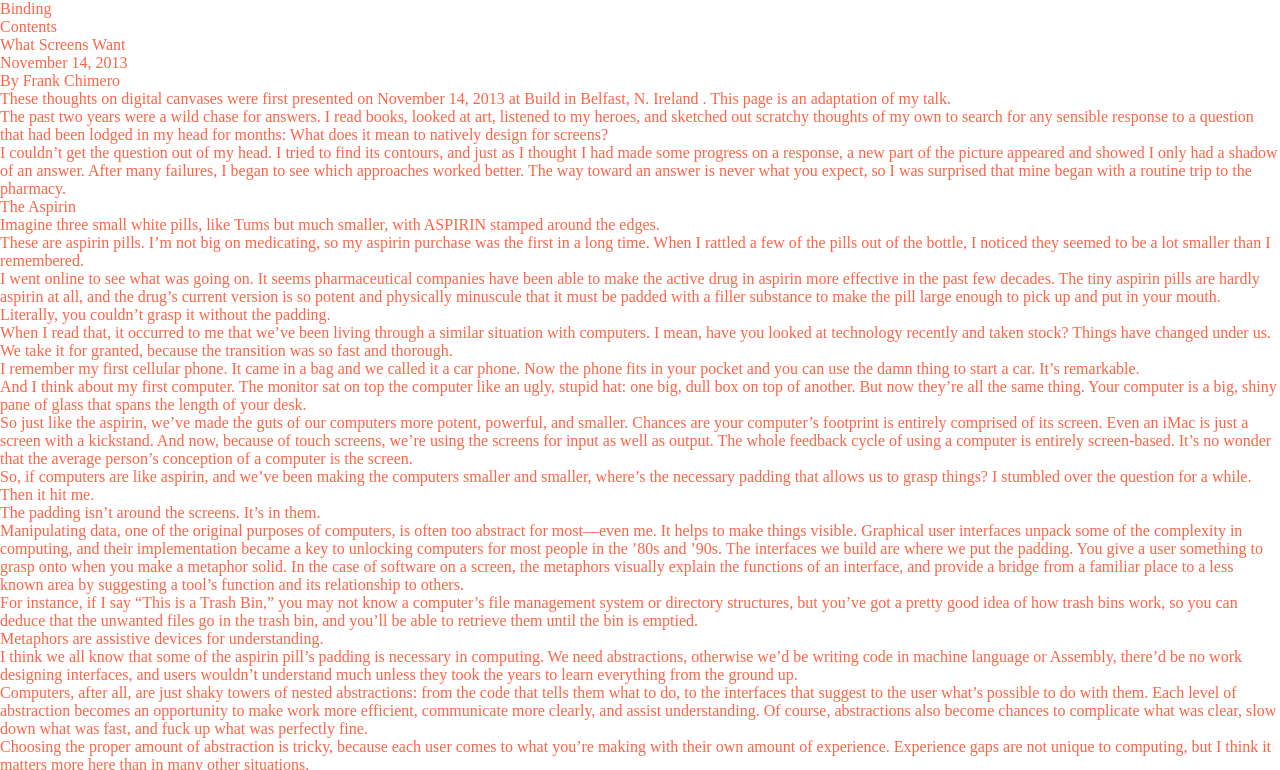
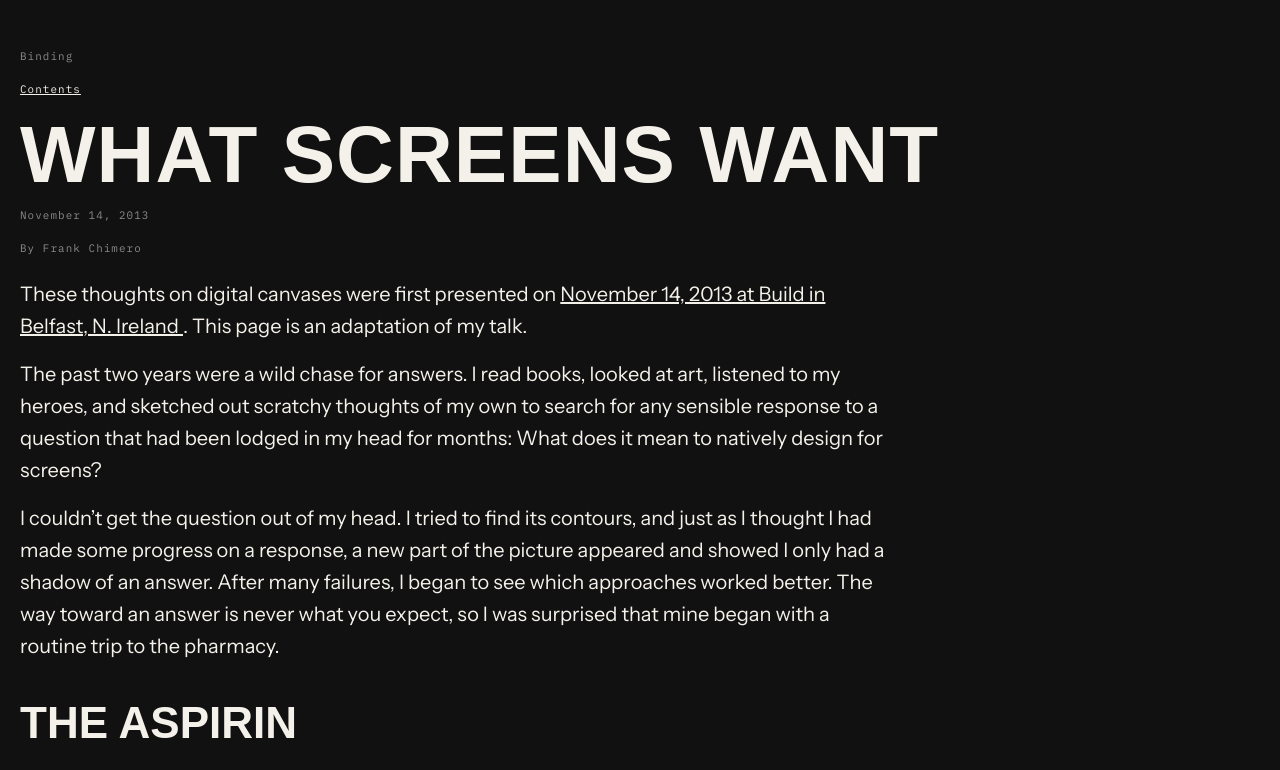
Before and after one commit to Indo1919/binding, a plain HTML site: page direction-2/index.html in a window 1280 px wide. Shown: the top 770 px of the page. Drawn offline with Linux system fonts and the light colour scheme; a web font is replaced by a local one.

Commit message:
Direction 2 and fix for the common css

```diff
--- a/direction-2/index.html
+++ b/direction-2/index.html
@@ -8,7 +8,7 @@
 		<link href="../styles/common.css" rel="stylesheet">
 		<link rel="preconnect" href="https://fonts.googleapis.com">
 		<link rel="preconnect" href="https://fonts.gstatic.com" crossorigin>
-		<link href="https://fonts.googleapis.com/css2?family=Fraunces:ital,opsz,wght@0,9..144,100..900;1,9..144,100..900&family=Space+Mono:ital,wght@0,400;0,700;1,400;1,700&display=swap" rel="stylesheet">
+		<link href="https://fonts.googleapis.com/css2?family=Big+Shoulders:opsz,wght@10..72,100..900&family=IBM+Plex+Mono:ital,wght@0,100;0,200;0,300;0,400;0,500;0,600;0,700;1,100;1,200;1,300;1,400;1,500;1,600;1,700&family=Instrument+Sans:ital,wght@0,400..700;1,400..700&display=swap" rel="stylesheet">
 		<link href="style.css" rel="stylesheet">
 	</head>
 
--- a/direction-2/style.css
+++ b/direction-2/style.css
@@ -1,4 +1,102 @@
 :root{
+--color-screen: #111111;
+--color-ink: #f4f1ea;
+--color-quiet: #8a8a8a;
+--color-frame: #1e1e1e;
+--color-red: #ff3b1f;
 
+--font-display: 'Big Shoulders Display', sans-serif;
+--font-body: 'Instrument Sans';
+--font-label: "IBM Plex Mono";
+}
 
+body{
+	font-family:var(--font-body);
+	font-size:var(--size-md);
+	line-height: 1.6;
+	color:var(--color-ink);
+	background-color:var(--color-screen);
+	padding-block:var(--size-lg);
+	padding-inline:var(--size-md);
 }
+
+header,footer{
+	font-family:var(--font-label);
+	font-size: calc(var(--base) * 0.68);
+	letter-spacing: 0.1em;
+	color:var(--color-quiet);
+	margin-block: var(--size-md);
+}
+
+h1{
+	font-family:var(--font-display);
+	font-size: calc(var(--base) * 5);
+	font-weight: 900;
+	line-height: 0.9;
+	text-transform: uppercase;
+	color: var(--color-ink);
+	margin-block: var(--size-sm);
+}
+
+h2{
+	font-family: var(--font-display);
+	font-size: calc(var(--base) * 2.75);
+	font-weight: 700;
+	line-height: 0.95;
+	text-transform: uppercase;
+	margin-block: var(--size-xlg);
+}
+
+h3{
+	font-family:var(--font-display);
+	font-size: calc(var(--base) * 2.125);
+	font-weight: 900;
+	text-transform: uppercase;
+	color: var(--color-red);
+	margin-block: var(--size-md);
+}
+
+p,li{
+	max-inline-size: 65ch;
+	margin-block: var(--size-sm);
+}
+
+strong{
+	font-weight: 700;
+	color: var(--color-red);
+}
+
+em{
+	font-style: italic;
+}
+
+mark{
+	background-color:var(--color-red);
+	color:var(--color-screen);
+}
+
+a{
+	color:var(--color-ink);
+	text-decoration: underline;
+}
+
+blockquote{
+	font-family:var(--font-display);
+	font-size: var(--size-lg);
+	font-weight: 300;
+	line-height: 1.15;
+	margin-block: var(--size-lg);
+}
+
+.image-description{
+	font-style: italic;
+	font-size: calc(var(--base) * 0.93);
+	color:var(--color-quiet);
+	background-color:var(--color-frame);
+	padding-block: var(--size-xsm);
+	padding-inline: var(--size-xsm);
+}
+
+.custom-underline{
+	text-decoration: underline;
+}
--- a/style.css
+++ /dev/null
@@ -1,10 +0,0 @@
-:root {
-	--base: 1rem;
-
-	--size-xsm:calc(var(--base) * 0.75);
-	--size-sm:var(--base);
-	--size-md:calc(var(--base) * 1.25);
-	--size-lg:calc(var(--base) * 1.75);
-	--size-xlg:calc(var(--base) * 2.5);
-	--size-xxlg:calc(var(--base) * 3.5);
-}
--- a/styles/common.css
+++ b/styles/common.css
@@ -1,3 +1,10 @@
-body {
-	color: tomato;
+:root {
+	--base: 1rem;
+
+	--size-xsm:calc(var(--base) * 0.75);
+	--size-sm:var(--base);
+	--size-md:calc(var(--base) * 1.25);
+	--size-lg:calc(var(--base) * 1.75);
+	--size-xlg:calc(var(--base) * 2.5);
+	--size-xxlg:calc(var(--base) * 3.5);
 }
```
